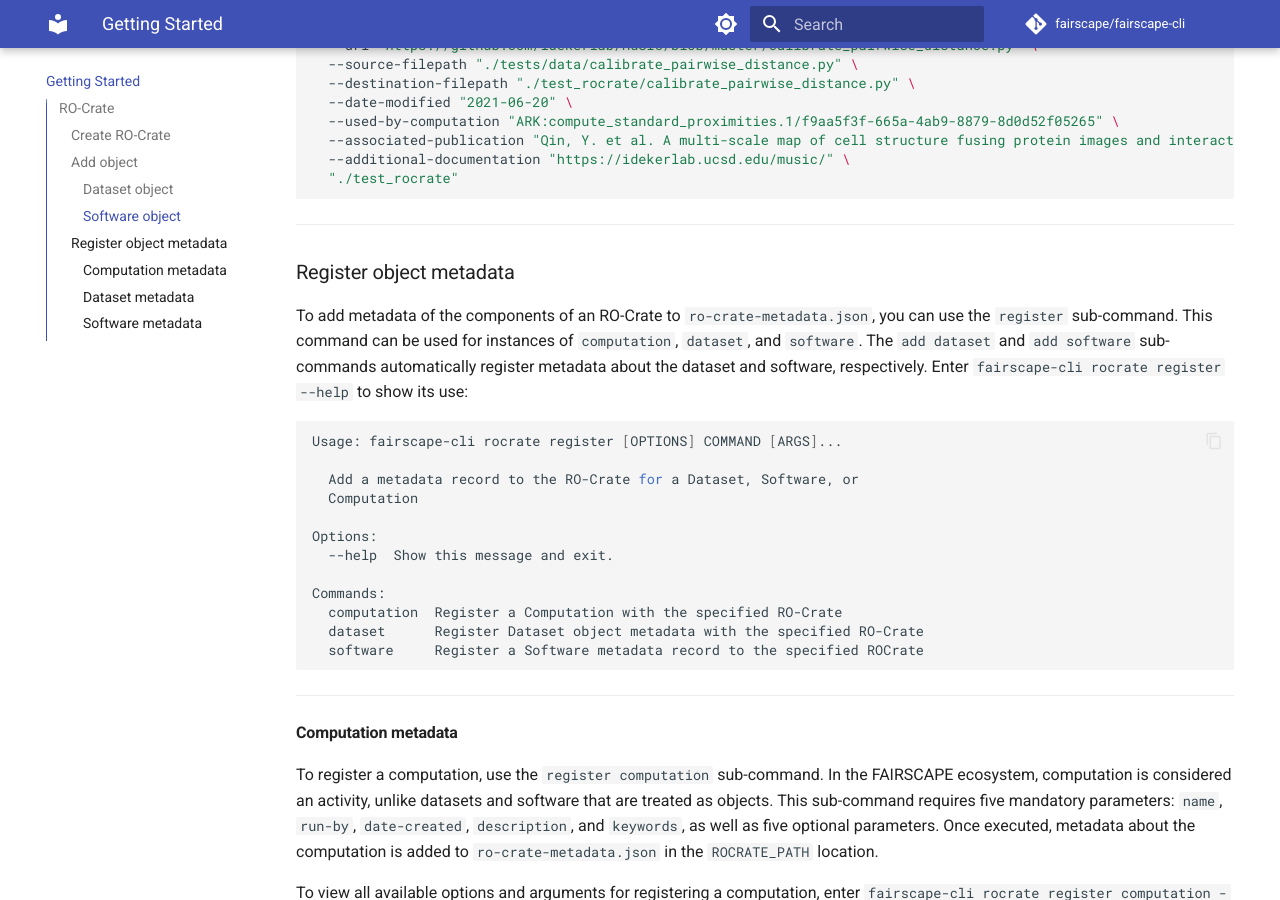
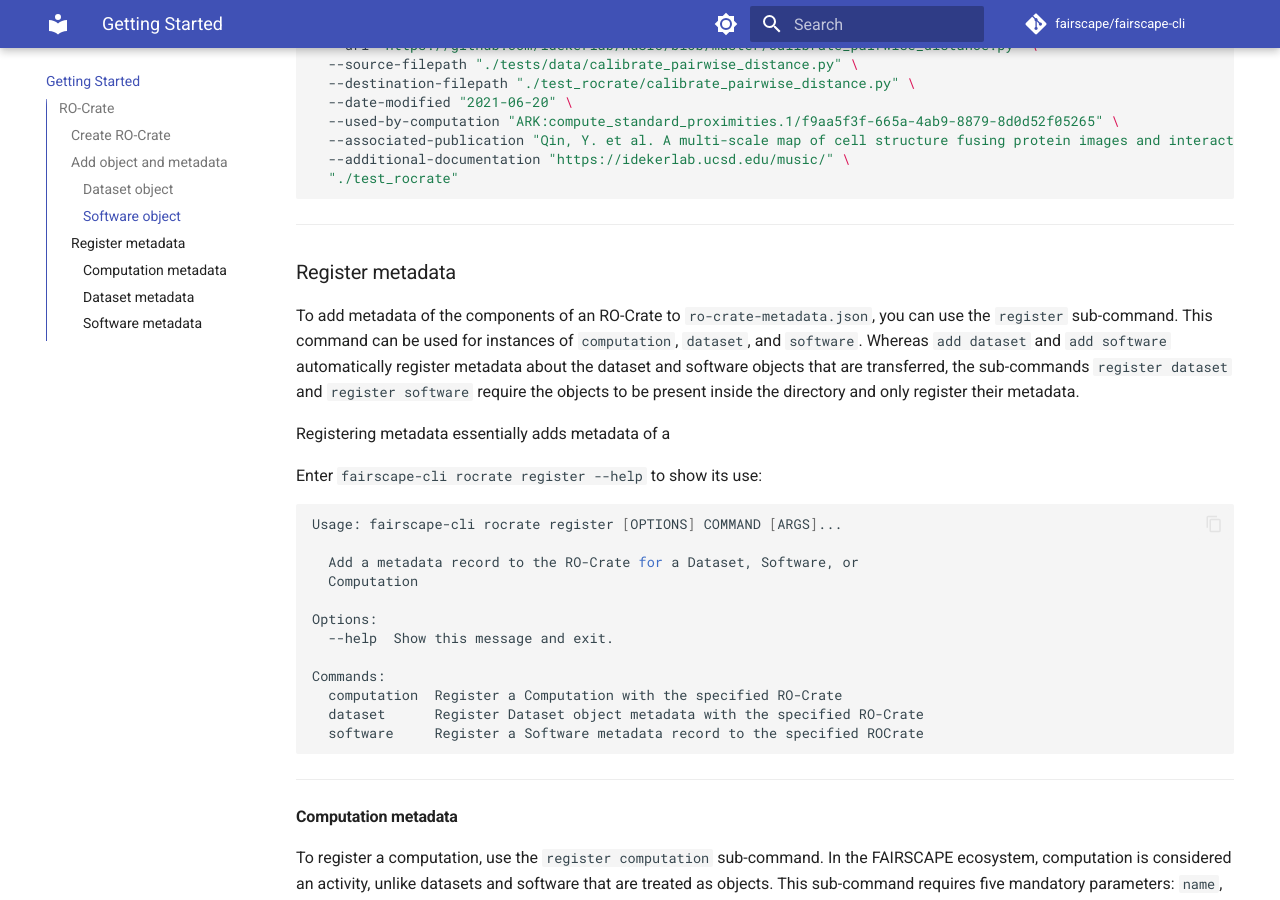
Before and after one commit to fairscape/fairscape-cli, an MkDocs documentation site: the page built from docs/getting-started.md, in a window 1280 px wide and 900 px high, scrolled down 4544 px. Built offline with MkDocs 1.6.1 and Material for MkDocs 9.7.7, drawn with Linux system fonts in a browser that asks for light colours; comment, search, counter and statistics services are not loaded; some of the changed text lies outside the part shown.

Commit message:
Updated left menu

````diff
--- a/docs/getting-started.md
+++ b/docs/getting-started.md
@@ -55,7 +55,7 @@ fairscape-cli rocrate init \
 
 ---
 
-### Add object
+### Add object and metadata
 In the FAIRSCAPE ecosystem, datasets and software are treated as objects that can be added to an RO-Crate using the `add` sub-command. This command fetches the object and transfers it to the crate. Enter the command `fairscape-cli rocrate add --help` to display the list of objects to add.
 
 ``` bash
@@ -215,8 +215,13 @@ fairscape-cli rocrate add software \
 
 ---
 
-### Register object metadata
-To add metadata of the components of an RO-Crate to `ro-crate-metadata.json`, you can use the `register` sub-command. This command can be used for instances of `computation`, `dataset`, and `software`. The `add dataset` and `add software` sub-commands automatically register metadata about the dataset and software, respectively. Enter `fairscape-cli rocrate register --help` to show its use:
+### Register metadata
+To add metadata of the components of an RO-Crate to `ro-crate-metadata.json`, you can use the `register` sub-command. This command can be used for instances of `computation`, `dataset`, and `software`. Whereas `add dataset` and `add software` automatically register metadata about the dataset and software objects that are transferred, the sub-commands `register dataset` and `register software` require the objects to be present inside the directory and only register their metadata.
+
+Registering metadata essentially adds metadata of a
+
+
+Enter `fairscape-cli rocrate register --help` to show its use:
 
 
 ``` bash
````
